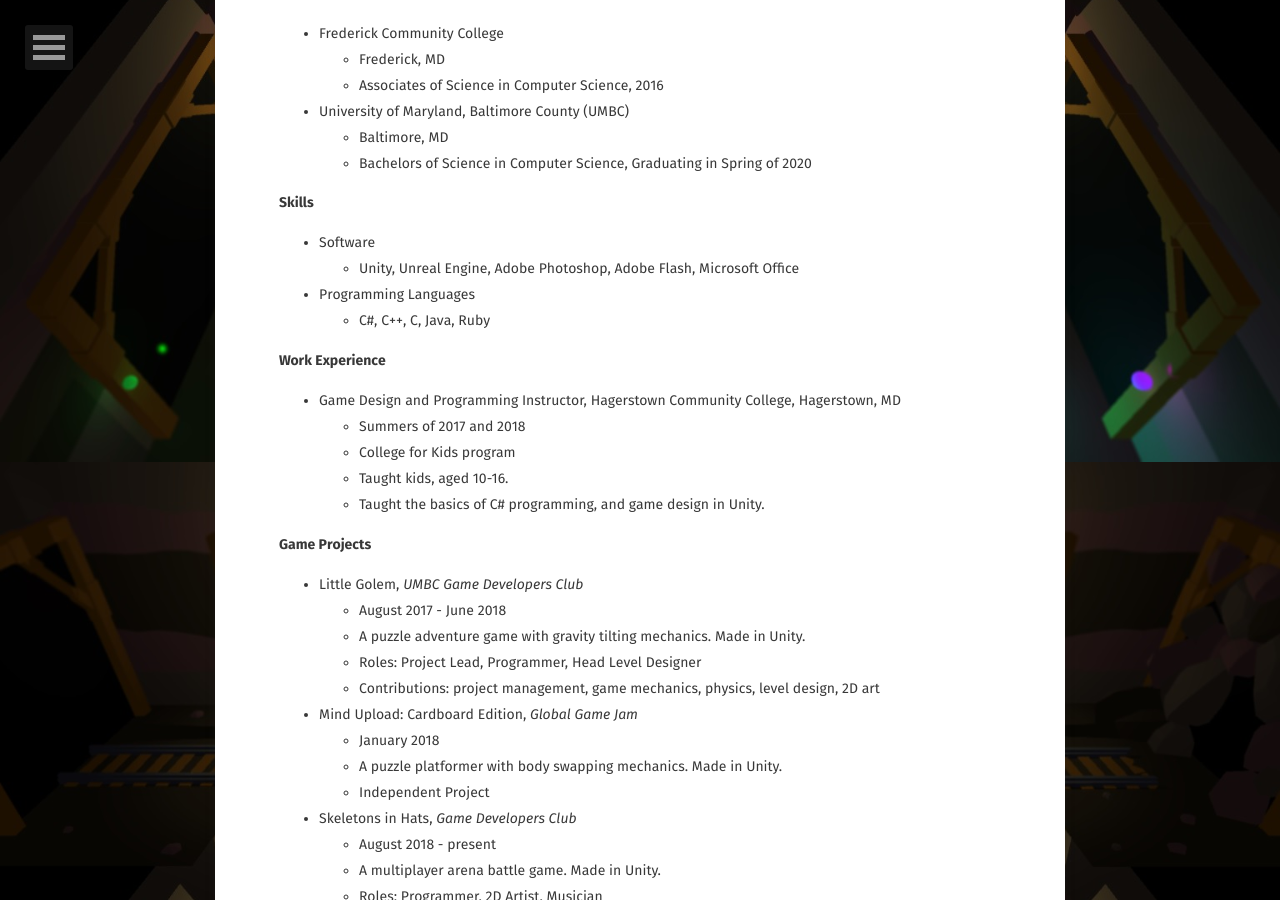
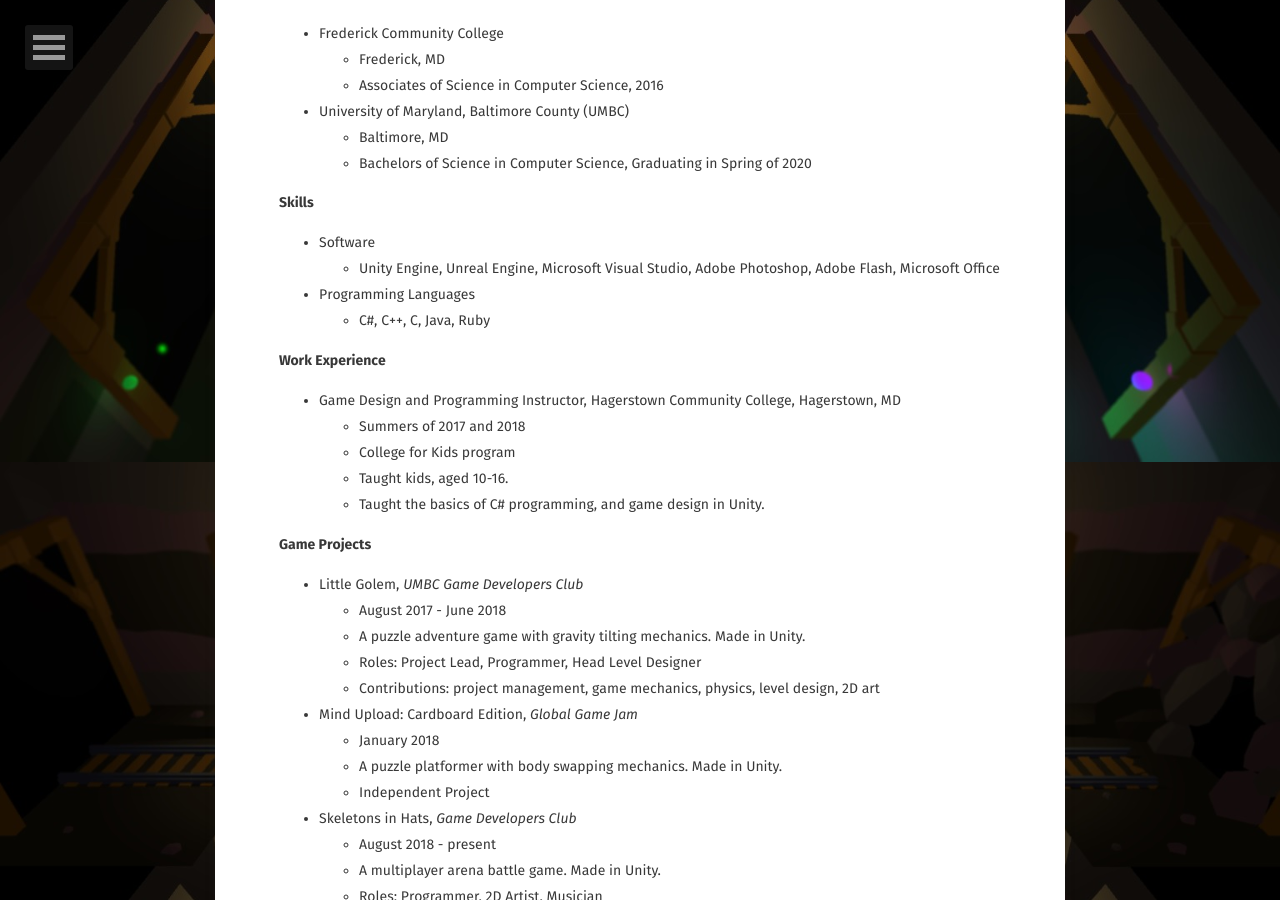
Before and after one commit to skyleroneill/skyleroneill.github.io, a Jekyll site: the page built from resume/index.md, in a window 1280 px wide and 900 px high, scrolled down 438 px. Built offline with Jekyll 4.4.1, drawn with Linux system fonts in a browser that asks for light colours; some web fonts are replaced.

Commit message:
Added more software to resume

```diff
--- a/resume/index.md
+++ b/resume/index.md
@@ -19,7 +19,7 @@
 
 <b>Skills</b>
 * Software
-	* Unity, Unreal Engine, Adobe Photoshop, Adobe Flash, Microsoft Office
+	* Unity Engine, Unreal Engine, Microsoft Visual Studio, Adobe Photoshop, Adobe Flash, Microsoft Office
 * Programming Languages
 	* C#, C++, C, Java, Ruby
 
```
